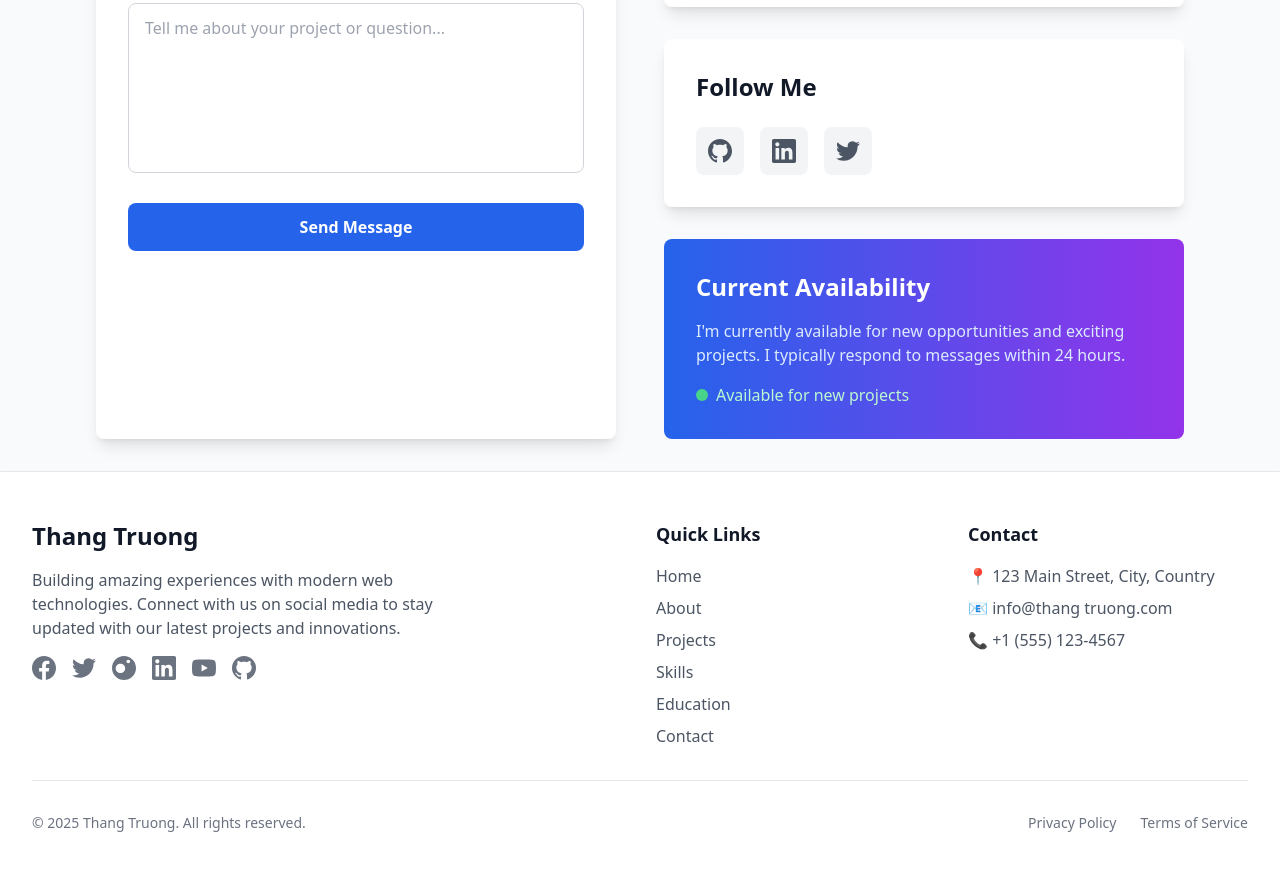
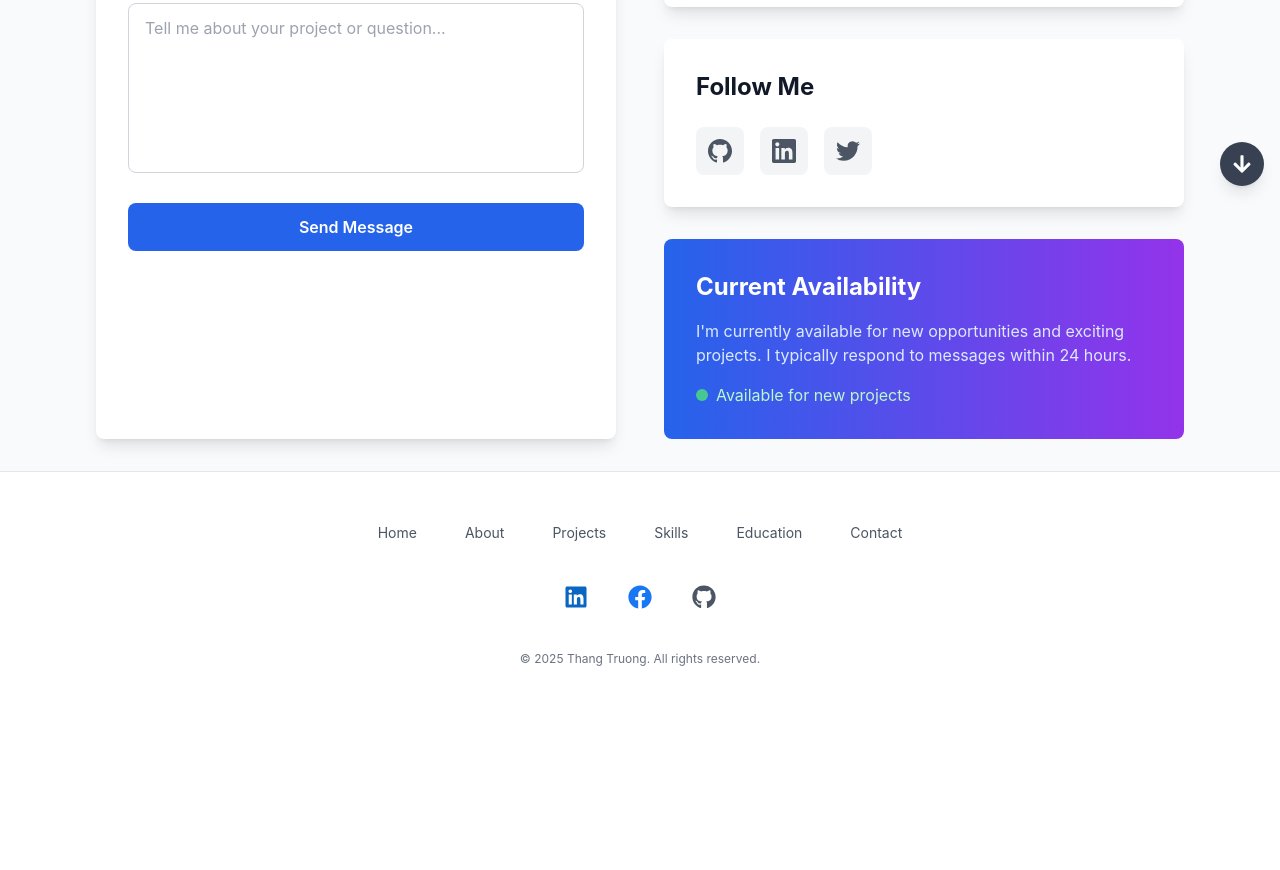
Before and after one commit to thangtruong1808/thangtruong-blog, a React (Vite) app: page /contact in a window 1280 px wide. Shown: the part 598-1468 px from the top of the page. After the commit the page ends 1315 px from the top, so only its background shows below. Built offline with nearby package versions, Linux system fonts and the light colour scheme.

Commit message:
Working on HomePage

```diff
--- a/package.json
+++ b/package.json
@@ -12,6 +12,7 @@
   "dependencies": {
     "react": "^19.1.0",
     "react-dom": "^19.1.0",
+    "react-icons": "^5.5.0",
     "react-router-dom": "^7.7.1"
   },
   "devDependencies": {
--- a/src/App.tsx
+++ b/src/App.tsx
@@ -7,57 +7,42 @@ import Projects from "./components/Projects";
 import Skills from "./components/Skills";
 import Education from "./components/Education";
 import Contact from "./components/Contact";
+import ScrollButtons from "./components/ScrollButtons";
 
 function App() {
-  return (
-    <Router>
-      <div className="min-h-screen bg-gray-50 dark:bg-gray-900 flex flex-col">
-        <NavBar
-          logo="Thang Truong"
-          categories={[
+  const authorInfo = {
+    authorName: "Thang Truong",
+    authorBio:
+      "Passionate front-end and full-stack developer with expertise in React, TypeScript, Node.js, and modern web technologies. I specialize in creating responsive, scalable applications and sharing knowledge with the developer community.",
+    authorAvatar: "",
+  };
+
+  const navCategories = [
     "Home",
     "About",
     "Projects",
     "Skills",
     "Education",
     "Contact",
-          ]}
+  ];
+
+  return (
+    <Router>
+      <div className="min-h-screen bg-gray-50 dark:bg-gray-900 flex flex-col">
+        <header className="sticky top-0 z-40 w-full">
+          <NavBar
+            logo="Thang Truong"
+            categories={navCategories}
             userName="Thang Truong"
             userAvatar=""
           />
+        </header>
 
         <main className="flex-1">
           <Routes>
-            <Route
-              path="/"
-              element={
-                <BlogPage
-                  authorName="Thang Truong"
-                  authorBio="Passionate front-end and full-stack developer with expertise in React, TypeScript, Node.js, and modern web technologies. I specialize in creating responsive, scalable applications and sharing knowledge with the developer community."
-                  authorAvatar=""
-                />
-              }
-            />
-            <Route
-              path="/home"
-              element={
-                <BlogPage
-                  authorName="Thang Truong"
-                  authorBio="Passionate front-end and full-stack developer with expertise in React, TypeScript, Node.js, and modern web technologies. I specialize in creating responsive, scalable applications and sharing knowledge with the developer community."
-                  authorAvatar=""
-                />
-              }
-            />
-            <Route
-              path="/about"
-              element={
-                <About
-                  authorName="Thang Truong"
-                  authorBio="Passionate front-end and full-stack developer with expertise in React, TypeScript, Node.js, and modern web technologies. I specialize in creating responsive, scalable applications and sharing knowledge with the developer community."
-                  authorAvatar=""
-                />
-              }
-            />
+            <Route path="/" element={<BlogPage {...authorInfo} />} />
+            <Route path="/home" element={<BlogPage {...authorInfo} />} />
+            <Route path="/about" element={<About {...authorInfo} />} />
             <Route path="/projects" element={<Projects />} />
             <Route path="/skills" element={<Skills />} />
             <Route path="/education" element={<Education />} />
@@ -65,7 +50,8 @@ function App() {
           </Routes>
         </main>
 
-        <Footer companyName="Thang Truong" />
+        <ScrollButtons />
+        <Footer companyName="Thang Truong" categories={navCategories} />
       </div>
     </Router>
   );
--- a/src/components/BlogPage.tsx
+++ b/src/components/BlogPage.tsx
@@ -101,6 +101,17 @@ const BlogPage: React.FC<BlogPageProps> = ({
   const featuredProjects: Project[] = [
     {
       id: 1,
+      title: "Todo List Application",
+      description:
+        "Built a full-stack task management app with an Express/MySQL REST API and a React/Vite + TypeScript frontend, featuring both Kanban drag-and-drop and sortable list views, robust validation/filtering, and comprehensive documentation plus Postman testing guides.",
+      technologies: ["HTML5", "TailwindCSS", "TypeScript", "React.js", "Express.js", "MySQL"],
+      image:
+        "https://images.unsplash.com/photo-1484480974693-6ca0a78fb36b?w=400&h=250&fit=crop",
+      liveUrl: "https://example.com",
+      githubUrl: "https://github.com/johndoe/todo-app",
+    },
+    {
+      id: 2,
       title: "Personal Portfolio Website",
       description:
         "A responsive portfolio website built with React and TypeScript. Features include dark mode, smooth animations, and mobile-first design.",
@@ -115,17 +126,6 @@ const BlogPage: React.FC<BlogPageProps> = ({
         "https://images.unsplash.com/photo-1467232004584-a241de8bcf5d?w=400&h=250&fit=crop",
       liveUrl: "https://example.com",
       githubUrl: "https://github.com/johndoe/portfolio",
-    },
-    {
-      id: 2,
-      title: "Todo List Application",
-      description:
-        "A simple but functional todo app with local storage, drag-and-drop functionality, and clean UI design.",
-      technologies: ["React", "JavaScript", "CSS3", "LocalStorage", "HTML5"],
-      image:
-        "https://images.unsplash.com/photo-1484480974693-6ca0a78fb36b?w=400&h=250&fit=crop",
-      liveUrl: "https://example.com",
-      githubUrl: "https://github.com/johndoe/todo-app",
     },
     {
       id: 3,
@@ -147,20 +147,45 @@ const BlogPage: React.FC<BlogPageProps> = ({
   ];
 
   const skills: Skill[] = [
-    { name: "HTML5", level: 5, category: "Frontend" },
-    { name: "CSS3", level: 4, category: "Frontend" },
+    // Frontend
+    { name: "HTML5 and CSS3", level: 4, category: "Frontend" },
+    { name: "TailwindCSS", level: 4, category: "Frontend" },
     { name: "JavaScript", level: 4, category: "Frontend" },
-    { name: "React", level: 3, category: "Frontend" },
-    { name: "TypeScript", level: 2, category: "Frontend" },
-    { name: "Node.js", level: 2, category: "Backend" },
-    { name: "Express.js", level: 2, category: "Backend" },
-    { name: "MongoDB", level: 2, category: "Database" },
-    { name: "Git", level: 3, category: "Tools" },
-    { name: "VS Code", level: 4, category: "Tools" },
-    { name: "Data Structures", level: 4, category: "Education" },
-    { name: "Algorithms", level: 3, category: "Education" },
-    { name: "Object-Oriented Programming", level: 4, category: "Education" },
-    { name: "Software Engineering", level: 3, category: "Education" },
+    { name: "TypeScript", level: 3, category: "Frontend" },
+    { name: "React", level: 4, category: "Frontend" },
+
+    // Backend
+    { name: "Next.js", level: 3, category: "Backend" },
+    { name: "GraphQL", level: 3, category: "Backend" },
+    { name: "Node.js", level: 3, category: "Backend" },
+    { name: "Express.js", level: 3, category: "Backend" },
+
+    // Database
+    { name: "MySQL", level: 3, category: "Database" },
+    { name: "PostgreSQL", level: 3, category: "Database" },
+    { name: "MongoDB", level: 3, category: "Database" },
+
+    // Tools
+    { name: "GitHub", level: 4, category: "Tools" },
+    { name: "MySQL Workbench", level: 4, category: "Tools" },
+    { name: "Figma", level: 4, category: "Tools" },
+    { name: "Postman", level: 4, category: "Tools" },
+    { name: "Jira", level: 4, category: "Tools" },
+    { name: "Slack", level: 4, category: "Tools" },
+
+    // Cloud
+    { name: "AWS Architecture", level: 3, category: "Cloud" },
+    { name: "AWS EC2", level: 3, category: "Cloud" },
+    { name: "AWS S3", level: 3, category: "Cloud" },
+    { name: "AWS RDS", level: 3, category: "Cloud" },
+    { name: "AWS CloudFront", level: 3, category: "Cloud" },
+    { name: "AWS CloudWatch", level: 3, category: "Cloud" },
+
+    // AICodeAgent
+    { name: "Cursor", level: 4, category: "AICodeAgent" },
+    { name: "GitHub Copilot", level: 4, category: "AICodeAgent" },
+    { name: "Google Gemini", level: 4, category: "AICodeAgent" },
+    { name: "Copilot", level: 4, category: "AICodeAgent" },
   ];
 
   const achievements: Achievement[] = [
@@ -337,7 +362,7 @@ const BlogPage: React.FC<BlogPageProps> = ({
           Skills & Technologies
         </h2>
         <div className="grid grid-cols-1 md:grid-cols-2 lg:grid-cols-3 gap-8">
-          {["Frontend", "Backend", "Database", "Education", "Tools"].map(
+          {["Frontend", "Backend", "Database", "Tools", "Cloud", "AICodeAgent"].map(
             (category) => (
               <div
                 key={category}
@@ -366,55 +391,6 @@ const BlogPage: React.FC<BlogPageProps> = ({
               </div>
             )
           )}
-        </div>
-      </section>
-
-      {/* Recent Blog Posts */}
-      <section className="mb-16">
-        <h2 className="text-3xl font-bold text-gray-900 dark:text-white mb-8 text-center">
-          Latest Articles
-        </h2>
-        <div className="grid grid-cols-1 md:grid-cols-2 lg:grid-cols-3 gap-8">
-          {blogPosts.map((post) => (
-            <article
-              key={post.id}
-              className="bg-white dark:bg-gray-800 rounded-lg shadow-md overflow-hidden hover:shadow-xl transition-shadow duration-300"
-            >
-              {post.image && (
-                <div className="h-48 overflow-hidden">
-                  <img
-                    src={post.image}
-                    alt={post.title}
-                    className="w-full h-full object-cover hover:scale-105 transition-transform duration-300"
-                  />
-                </div>
-              )}
-              <div className="p-6">
-                <div className="flex items-center justify-between mb-3">
-                  <span className="inline-flex items-center px-2.5 py-0.5 rounded-full text-xs font-medium bg-gray-100 dark:bg-gray-700 text-gray-800 dark:text-gray-200">
-                    {post.category}
-                  </span>
-                  <span className="text-sm text-gray-500 dark:text-gray-400">
-                    {post.readTime}
-                  </span>
-                </div>
-                <h3 className="text-xl font-bold text-gray-900 dark:text-white mb-3 line-clamp-2">
-                  {post.title}
-                </h3>
-                <p className="text-gray-600 dark:text-gray-300 mb-4 line-clamp-3">
-                  {post.excerpt}
-                </p>
-                <div className="flex items-center justify-between">
-                  <time className="text-sm text-gray-500 dark:text-gray-400">
-                    {formatDate(post.date)}
-                  </time>
-                  <button className="text-blue-600 dark:text-blue-400 hover:text-blue-800 dark:hover:text-blue-300 font-medium text-sm transition-colors duration-200">
-                    Read more →
-                  </button>
-                </div>
-              </div>
-            </article>
-          ))}
         </div>
       </section>
 
--- a/src/components/Footer.tsx
+++ b/src/components/Footer.tsx
@@ -1,164 +1,73 @@
-import React from "react";
+import { FaFacebook, FaGithub, FaLinkedin } from "react-icons/fa";
 import { Link } from "react-router-dom";
 
 interface FooterProps {
-  companyName?: string;
-  year?: number;
+  companyName: string;
+  categories: string[];
 }
 
-const Footer: React.FC<FooterProps> = ({
-  companyName = "MyApp",
-  year = new Date().getFullYear(),
-}) => {
-  const socialMediaLinks = [
+const socialMedia = [
+  {
+    name: "LinkedIn",
+    href: "https://linkedin.com/in/thangtruong-se", // Replace with your actual profile URL
+    icon: FaLinkedin,
+    color: "text-[#0A66C2] hover:opacity-80", // Official LinkedIn blue
+  },
   {
     name: "Facebook",
-      url: "https://facebook.com",
-      icon: (
-        <svg className="w-6 h-6" fill="currentColor" viewBox="0 0 24 24">
-          <path d="M24 12.073c0-6.627-5.373-12-12-12s-12 5.373-12 12c0 5.99 4.388 10.954 10.125 11.854v-8.385H7.078v-3.47h3.047V9.43c0-3.007 1.792-4.669 4.533-4.669 1.312 0 2.686.235 2.686.235v2.953H15.83c-1.491 0-1.956.925-1.956 1.874v2.25h3.328l-.532 3.47h-2.796v8.385C19.612 23.027 24 18.062 24 12.073z" />
-        </svg>
-      ),
-    },
-    {
-      name: "Twitter",
-      url: "https://twitter.com",
-      icon: (
-        <svg className="w-6 h-6" fill="currentColor" viewBox="0 0 24 24">
-          <path d="M23.953 4.57a10 10 0 01-2.825.775 4.958 4.958 0 002.163-2.723c-.951.555-2.005.959-3.127 1.184a4.92 4.92 0 00-8.384 4.482C7.69 8.095 4.067 6.13 1.64 3.162a4.822 4.822 0 00-.666 2.475c0 1.71.87 3.213 2.188 4.096a4.904 4.904 0 01-2.228-.616v.06a4.923 4.923 0 003.946 4.827 4.996 4.996 0 01-2.212.085 4.936 4.936 0 004.604 3.417 9.867 9.867 0 01-6.102 2.105c-.39 0-.779-.023-1.17-.067a13.995 13.995 0 007.557 2.209c9.053 0 13.998-7.496 13.998-13.985 0-.21 0-.42-.015-.63A9.935 9.935 0 0024 4.59z" />
-        </svg>
-      ),
-    },
-    {
-      name: "Instagram",
-      url: "https://instagram.com",
-      icon: (
-        <svg className="w-6 h-6" fill="currentColor" viewBox="0 0 24 24">
-          <path d="M12.017 0C5.396 0 .029 5.367.029 11.987c0 6.62 5.367 11.987 11.988 11.987 6.62 0 11.987-5.367 11.987-11.987C24.014 5.367 18.637.001 12.017.001zM8.449 16.988c-1.297 0-2.448-.49-3.323-1.297C4.198 14.895 3.708 13.744 3.708 12.447s.49-2.448 1.418-3.323c.875-.807 2.026-1.297 3.323-1.297s2.448.49 3.323 1.297c.928.875 1.418 2.026 1.418 3.323s-.49 2.448-1.418 3.244c-.875.807-2.026 1.297-3.323 1.297zm7.83-9.781c-.49 0-.928-.175-1.297-.49-.368-.315-.49-.753-.49-1.243 0-.49.122-.928.49-1.243.369-.315.807-.49 1.297-.49s.928.175 1.297.49c.368.315.49.753.49 1.243 0 .49-.122.928-.49 1.243-.369.315-.807.49-1.297.49z" />
-        </svg>
-      ),
-    },
-    {
-      name: "LinkedIn",
-      url: "https://linkedin.com",
-      icon: (
-        <svg className="w-6 h-6" fill="currentColor" viewBox="0 0 24 24">
-          <path d="M20.447 20.452h-3.554v-5.569c0-1.328-.027-3.037-1.852-3.037-1.853 0-2.136 1.445-2.136 2.939v5.667H9.351V9h3.414v1.561h.046c.477-.9 1.637-1.85 3.37-1.85 3.601 0 4.267 2.37 4.267 5.455v6.286zM5.337 7.433c-1.144 0-2.063-.926-2.063-2.065 0-1.138.92-2.063 2.063-2.063 1.14 0 2.064.925 2.064 2.063 0 1.139-.925 2.065-2.064 2.065zm1.782 13.019H3.555V9h3.564v11.452zM22.225 0H1.771C.792 0 0 .774 0 1.729v20.542C0 23.227.792 24 1.771 24h20.451C23.2 24 24 23.227 24 22.271V1.729C24 .774 23.2 0 22.222 0h.003z" />
-        </svg>
-      ),
-    },
-    {
-      name: "YouTube",
-      url: "https://youtube.com",
-      icon: (
-        <svg className="w-6 h-6" fill="currentColor" viewBox="0 0 24 24">
-          <path d="M23.498 6.186a3.016 3.016 0 0 0-2.122-2.136C19.505 3.545 12 3.545 12 3.545s-7.505 0-9.377.505A3.017 3.017 0 0 0 .502 6.186C0 8.07 0 12 0 12s0 3.93.502 5.814a3.016 3.016 0 0 0 2.122 2.136c1.871.505 9.376.505 9.376.505s7.505 0 9.377-.505a3.015 3.015 0 0 0 2.122-2.136C24 15.93 24 12 24 12s0-3.93-.502-5.814zM9.545 15.568V8.432L15.818 12l-6.273 3.568z" />
-        </svg>
-      ),
+    href: "https://facebook.com/thangtruong.se", // Replace with your actual profile URL
+    icon: FaFacebook,
+    color: "text-[#1877F2] hover:opacity-80", // Official Facebook blue
   },
   {
     name: "GitHub",
-      url: "https://github.com",
-      icon: (
-        <svg className="w-6 h-6" fill="currentColor" viewBox="0 0 24 24">
-          <path d="M12 0c-6.626 0-12 5.373-12 12 0 5.302 3.438 9.8 8.207 11.387.599.111.793-.261.793-.577v-2.234c-3.338.726-4.033-1.416-4.033-1.416-.546-1.387-1.333-1.756-1.333-1.756-1.089-.745.083-.729.083-.729 1.205.084 1.839 1.237 1.839 1.237 1.07 1.834 2.807 1.304 3.492.997.107-.775.418-1.305.762-1.604-2.665-.305-5.467-1.334-5.467-5.931 0-1.311.469-2.381 1.236-3.221-.124-.303-.535-1.524.117-3.176 0 0 1.008-.322 3.301 1.23.957-.266 1.983-.399 3.003-.404 1.02.005 2.047.138 3.006.404 2.291-1.552 3.297-1.23 3.297-1.23.653 1.653.242 2.874.118 3.176.77.84 1.235 1.911 1.235 3.221 0 4.609-2.807 5.624-5.479 5.921.43.372.823 1.102.823 2.222v3.293c0 .319.192.694.801.576 4.765-1.589 8.199-6.086 8.199-11.386 0-6.627-5.373-12-12-12z" />
-        </svg>
-      ),
+    href: "https://github.com/thangtruong-se", // Replace with your actual profile URL
+    icon: FaGithub,
+    color: "text-gray-600 dark:text-gray-400 hover:opacity-80",
   },
 ];
 
-  // Quick links matching navbar categories
-  const quickLinks = [
-    { name: "Home", path: "/" },
-    { name: "About", path: "/about" },
-    { name: "Projects", path: "/projects" },
-    { name: "Skills", path: "/skills" },
-    { name: "Education", path: "/education" },
-    { name: "Contact", path: "/contact" },
-  ];
-
+const Footer = ({ companyName, categories }: FooterProps) => {
   return (
-    <footer className="bg-white dark:bg-gray-900 shadow-lg border-t border-gray-200 dark:border-gray-700">
-      <div className="max-w-7xl mx-auto px-4 sm:px-6 lg:px-8 py-12">
-        <div className="grid grid-cols-1 md:grid-cols-4 gap-8">
-          {/* Company Info */}
-          <div className="col-span-1 md:col-span-2">
-            <h3 className="text-2xl font-bold text-gray-900 dark:text-white mb-4">
-              {companyName}
-            </h3>
-            <p className="text-gray-600 dark:text-gray-300 mb-4 max-w-md">
-              Building amazing experiences with modern web technologies. Connect
-              with us on social media to stay updated with our latest projects
-              and innovations.
-            </p>
-            <div className="flex space-x-4">
-              {socialMediaLinks.map((social, index) => (
+    <footer className="bg-white dark:bg-gray-800 border-t border-gray-200 dark:border-gray-700 mt-auto">
+      <div className="mx-auto max-w-7xl px-6 py-12 lg:px-8">
+        <nav
+          className="-mb-6 columns-2 sm:flex sm:justify-center sm:space-x-12"
+          aria-label="Footer"
+        >
+          {categories.map((item) => (
+            <div key={item} className="pb-6">
+              <Link
+                to={
+                  item.toLowerCase() === "home" ? "/" : `/${item.toLowerCase()}`
+                }
+                className="text-sm leading-6 text-gray-600 hover:text-gray-900 dark:text-gray-400 dark:hover:text-white"
+              >
+                {item}
+              </Link>
+            </div>
+          ))}
+        </nav>
+        <div className="mt-10 flex justify-center space-x-10">
+          {socialMedia.map((item) => (
             <a
-                  key={index}
-                  href={social.url}
+              key={item.name}
+              href={item.href}
               target="_blank"
               rel="noopener noreferrer"
-                  className="text-gray-500 dark:text-gray-400 hover:text-blue-600 dark:hover:text-blue-400 transition-colors duration-200"
-                  aria-label={`Follow us on ${social.name}`}
+              className=""
             >
-                  {social.icon}
+              <span className="sr-only">{item.name}</span>
+              <item.icon
+                className={`h-6 w-6 transition-colors duration-300 ${item.color}`}
+                aria-hidden="true"
+              />
             </a>
           ))}
         </div>
-          </div>
-
-          {/* Quick Links */}
-          <div>
-            <h4 className="text-lg font-semibold text-gray-900 dark:text-white mb-4">
-              Quick Links
-            </h4>
-            <ul className="space-y-2">
-              {quickLinks.map((link, index) => (
-                <li key={index}>
-                  <Link
-                    to={link.path}
-                    className="text-gray-600 dark:text-gray-300 hover:text-blue-600 dark:hover:text-blue-400 transition-colors duration-200"
-                  >
-                    {link.name}
-                  </Link>
-                </li>
-              ))}
-            </ul>
-          </div>
-
-          {/* Contact Info */}
-          <div>
-            <h4 className="text-lg font-semibold text-gray-900 dark:text-white mb-4">
-              Contact
-            </h4>
-            <div className="space-y-2 text-gray-600 dark:text-gray-300">
-              <p>📍 123 Main Street, City, Country</p>
-              <p>📧 info@{companyName.toLowerCase()}.com</p>
-              <p>📞 +1 (555) 123-4567</p>
-            </div>
-          </div>
-        </div>
-
-        {/* Bottom Bar */}
-        <div className="border-t border-gray-200 dark:border-gray-700 mt-8 pt-8 flex flex-col md:flex-row justify-between items-center">
-          <p className="text-gray-500 dark:text-gray-400 text-sm">
-            © {year} {companyName}. All rights reserved.
+        <p className="mt-10 text-center text-xs leading-5 text-gray-500 dark:text-gray-400">
+          &copy; {new Date().getFullYear()} {companyName}. All rights reserved.
         </p>
-          <div className="flex space-x-6 mt-4 md:mt-0">
-            <a
-              href="/privacy"
-              className="text-gray-500 dark:text-gray-400 hover:text-blue-600 dark:hover:text-blue-400 text-sm transition-colors duration-200"
-            >
-              Privacy Policy
-            </a>
-            <a
-              href="/terms"
-              className="text-gray-500 dark:text-gray-400 hover:text-blue-600 dark:hover:text-blue-400 text-sm transition-colors duration-200"
-            >
-              Terms of Service
-            </a>
-          </div>
-        </div>
       </div>
     </footer>
   );
--- /dev/null
+++ b/src/components/ScrollButtons.tsx
@@ -0,0 +1,67 @@
+import { useState, useEffect } from "react";
+import { FaArrowUp, FaArrowDown } from "react-icons/fa";
+
+const ScrollButtons = () => {
+  const [isVisible, setIsVisible] = useState(false);
+  const [isAtTop, setIsAtTop] = useState(window.scrollY === 0);
+
+  const toggleVisibility = () => {
+    const scrolled = document.documentElement.scrollTop;
+    if (scrolled > 300) {
+      setIsVisible(true);
+    } else {
+      setIsVisible(false);
+    }
+    setIsAtTop(scrolled === 0);
+  };
+
+  const handleScroll = () => {
+    if (isAtTop) {
+      // Scroll to bottom
+      window.scrollTo({
+        top: document.documentElement.scrollHeight,
+        behavior: "smooth",
+      });
+    } else {
+      // Scroll to top
+      window.scrollTo({ top: 0, behavior: "smooth" });
+    }
+  };
+
+  useEffect(() => {
+    window.addEventListener("scroll", toggleVisibility);
+
+    return () => {
+      window.removeEventListener("scroll", toggleVisibility);
+    };
+  }, []);
+
+  return (
+    <>
+      {(isVisible || isAtTop) && (
+        <div className="fixed bottom-4 right-4 z-50">
+          <button
+            type="button"
+            onClick={handleScroll}
+            className={`${
+              isAtTop
+                ? "bg-gray-700 hover:bg-gray-800"
+                : "bg-blue-600 hover:bg-blue-700"
+            } text-white rounded-full p-3 shadow-lg transition-all duration-300 ease-in-out hover:scale-110 focus:outline-none focus:ring-2 focus:ring-opacity-50 ${
+              isAtTop ? "focus:ring-gray-500" : "focus:ring-blue-500"
+            }`}
+            aria-label={isAtTop ? "Scroll to bottom" : "Scroll to top"}
+          >
+            {isAtTop ? (
+              <FaArrowDown className="h-5 w-5" />
+            ) : (
+              <FaArrowUp className="h-5 w-5" />
+            )}
+          </button>
+        </div>
+      )}
+    </>
+  );
+};
+
+export default ScrollButtons;
--- a/tailwind.config.js
+++ b/tailwind.config.js
@@ -1,9 +1,16 @@
+import defaultTheme from "tailwindcss/defaultTheme";
+
 /** @type {import('tailwindcss').Config} */
 export default {
   content: ["./index.html", "./src/**/*.{js,ts,jsx,tsx}"],
   darkMode: "class",
   theme: {
-    extend: {},
+    extend: {
+      fontFamily: {
+        sans: ["Inter", ...defaultTheme.fontFamily.sans],
+        mono: ["JetBrains Mono", ...defaultTheme.fontFamily.mono],
+      },
+    },
   },
   plugins: [],
 };
```
Also changed, not shown: 2 other files (tests, documents, lock files or other folders). Lines whose indentation alone changed are shown as unchanged.
